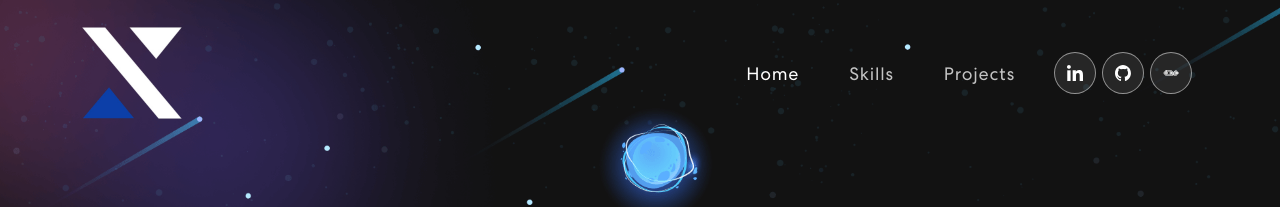
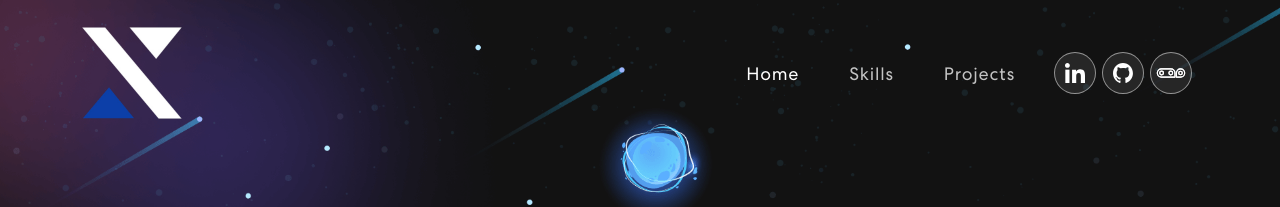
Before and after one commit to Exploser/portfolio-website, a React (Create React App) app: page / in a window 1280 px wide. Shown: the top 207 px of the page. Built offline with nearby package versions, Linux system fonts and the light colour scheme.

Commit message:
Update styling

```diff
--- a/src/App.css
+++ b/src/App.css
@@ -114,7 +114,7 @@
     align-items: center;
 }
 .social-icon {
-    display: inline-block;
+    display: flex;
     margin-left: 14px;
 }
 .social-icon a {
@@ -134,7 +134,7 @@
     width: 42px;
     height: 42px;
     position: absolute;
-    background-color: #ffffff;
+    background-color: #57a8f9;
     border-radius: 50%;
     transform: scale(0);
 	transition: 0.3s ease-in-out;
@@ -142,13 +142,21 @@
 .social-icon a:hover::before {
     transform: scale(1);
 }
+.social-icon a #thangs-logo{
+  width: 80%;
+}
 .social-icon a img {
-	width: 40%;
+	width: 50%;
 	z-index: 1;
 	transition: 0.3s ease-in-out;
 }
 .social-icon a:hover img {
 	filter: brightness(0) saturate(100%) invert(0%) sepia(7%) saturate(98%) hue-rotate(346deg) brightness(95%) contrast(86%);
+  width: 60%;
+}
+.social-icon a:hover #thangs-logo {
+	filter: brightness(0) saturate(100%) invert(0%) sepia(7%) saturate(98%) hue-rotate(346deg) brightness(95%) contrast(86%);
+  width: 100%;
 }
 .navbar-text button {
   font-weight: 700;
```
